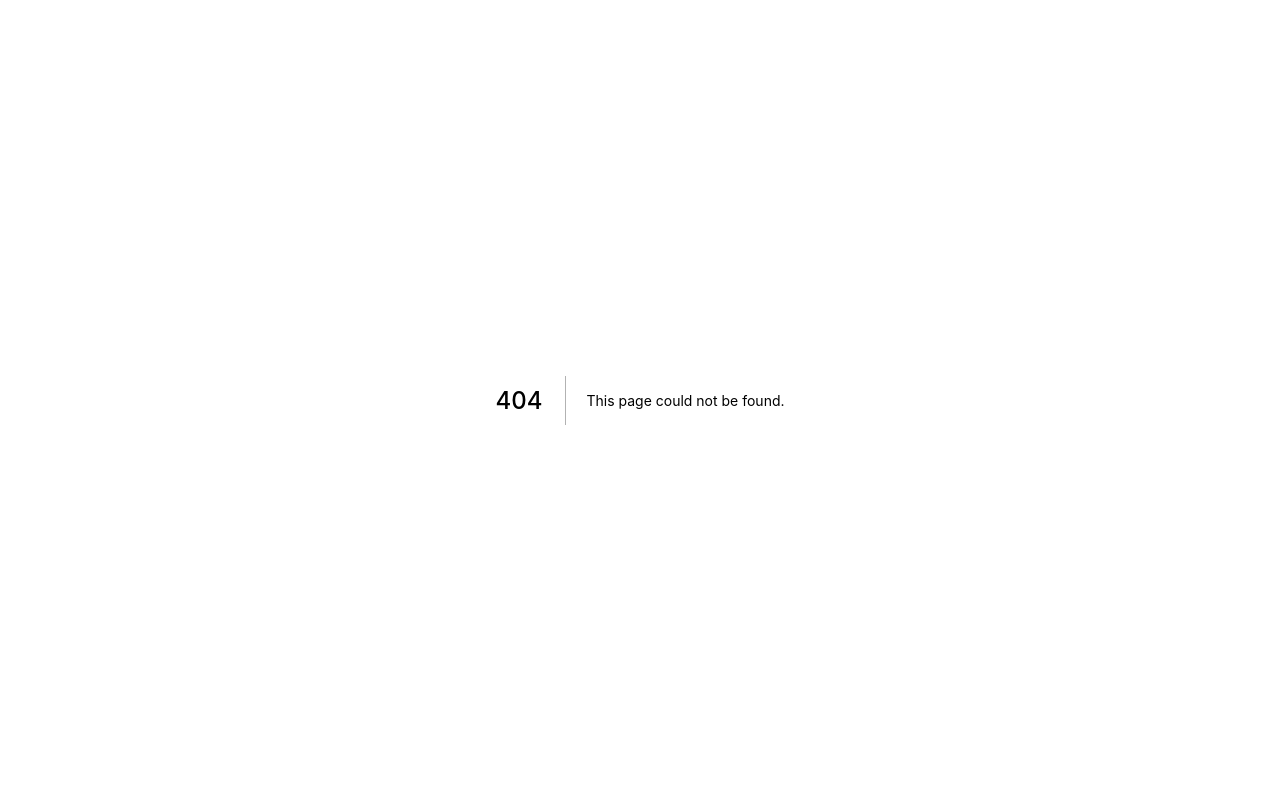
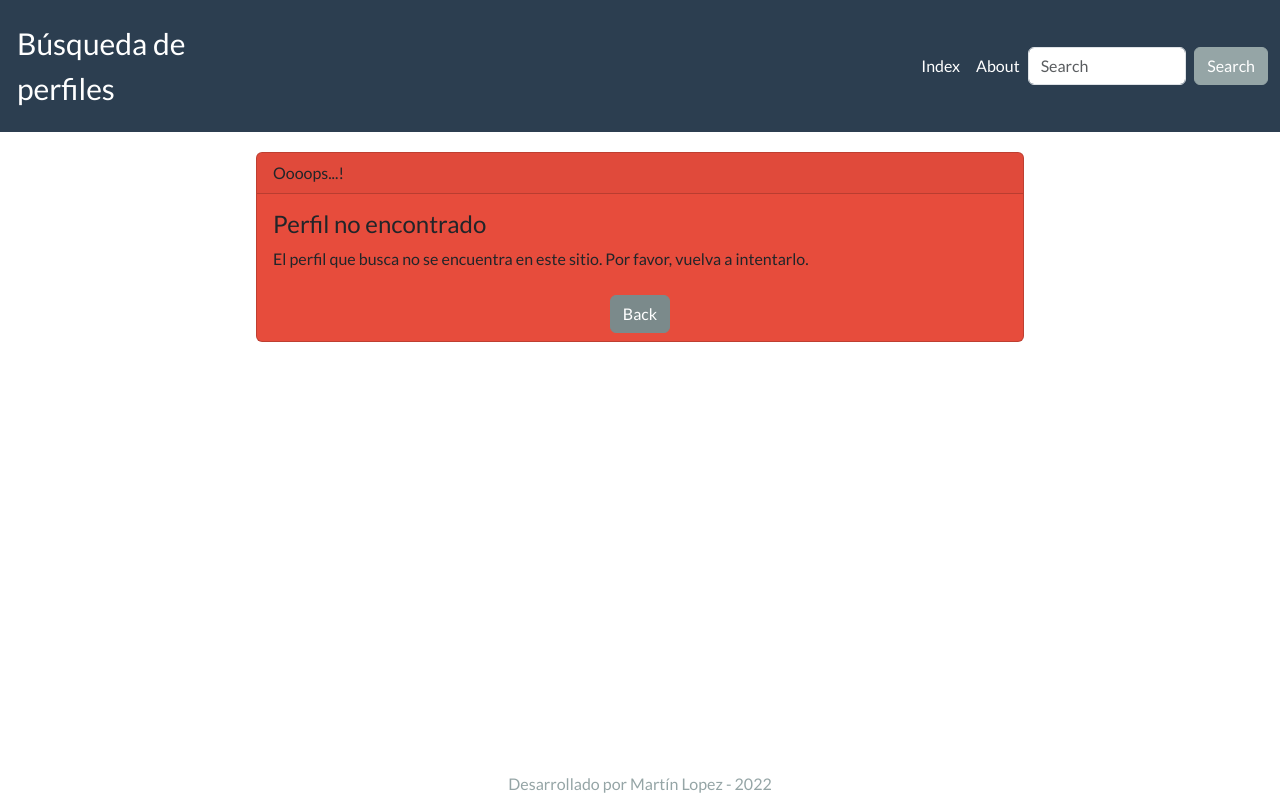
Before and after one commit to martin-bass/BuscadorDePerfiles-NextProject, a Next.js app: page /notFound in a window 1280 px wide. Before the commit this address had no page. Built offline with nearby package versions, Linux system fonts and the light colour scheme; no server answers.

Commit message:
revisar carga de rutas

```diff
--- a/components/NavBar/NavBar.js
+++ b/components/NavBar/NavBar.js
@@ -18,7 +18,9 @@ function NavBar({users}) {
     const resultadoBusqueda = users.filter (us => {
       if (us.first_name.toLowerCase()===usuario.toString().toLowerCase() ||
       us.last_name.toLowerCase()===usuario.toString().toLowerCase()){
-        Router.push('/users/[id]', `users/${us.id}`)
+         Router.push(`/users/${us.id}`);
+      } else {
+         Router.push('/notFound');
       };
     });
   };
--- /dev/null
+++ b/pages/notFound.js
@@ -0,0 +1,25 @@
+import React from 'react';
+import Container from '../container/container';
+import Link from "next/link";
+
+
+function About() {
+  return (
+    <Container>
+      <div style={{display: 'flex', alignItems: 'center', justifyContent: 'center'}}>
+        <div className="card bg-danger mb-3 " style={{width: '60%', margin: '20px'}}>
+          <div className="card-header">Oooops...!</div>
+          <div className="card-body">
+            <h4 className="card-title">Perfil no encontrado</h4>
+            <p className="card-text">El perfil que busca no se encuentra en este sitio. Por favor, vuelva a intentarlo.</p>
+          </div>
+          <div className='m-2'style={{display: 'flex', alignItems: 'center', justifyContent: 'center'}}>
+            <Link href='/'><button type="button" className="btn btn-dark">Back</button></Link>
+          </div>
+        </div>
+      </div>
+    </Container>
+  )
+};
+
+export default About;
```
